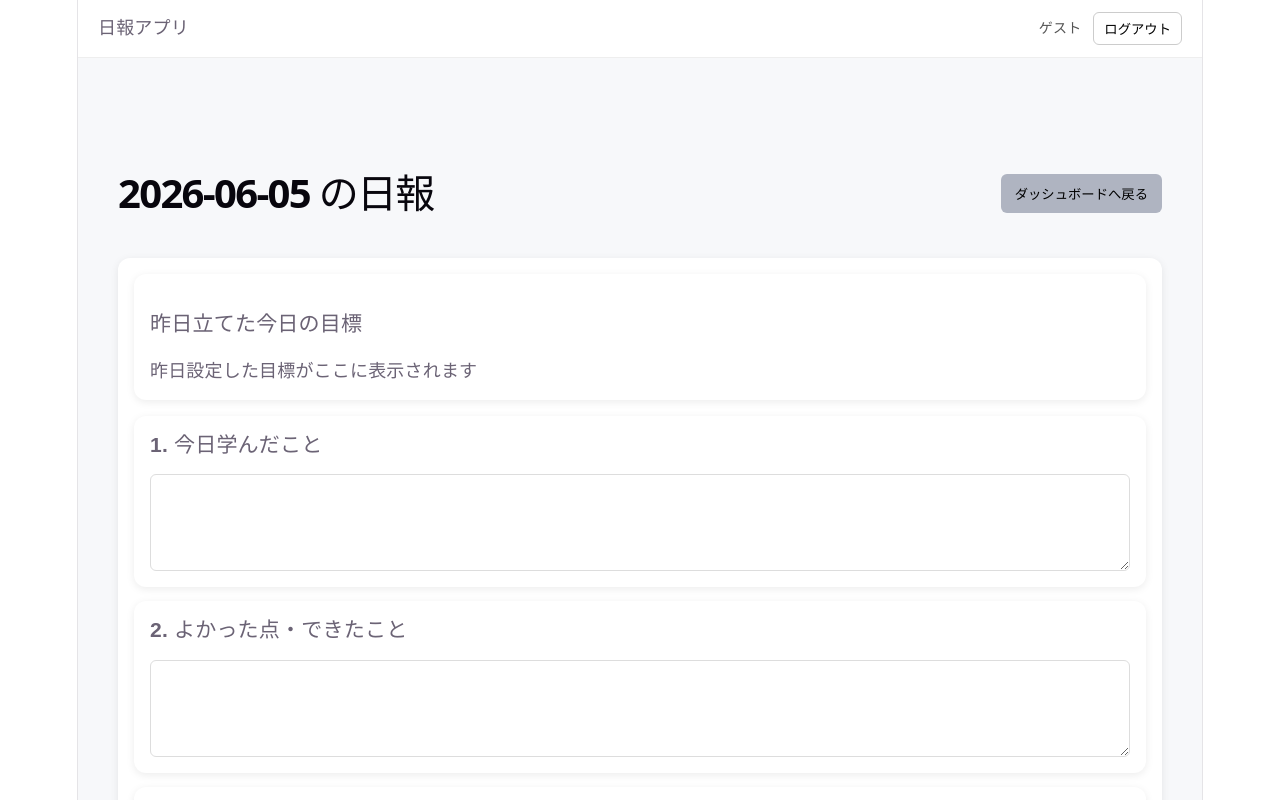
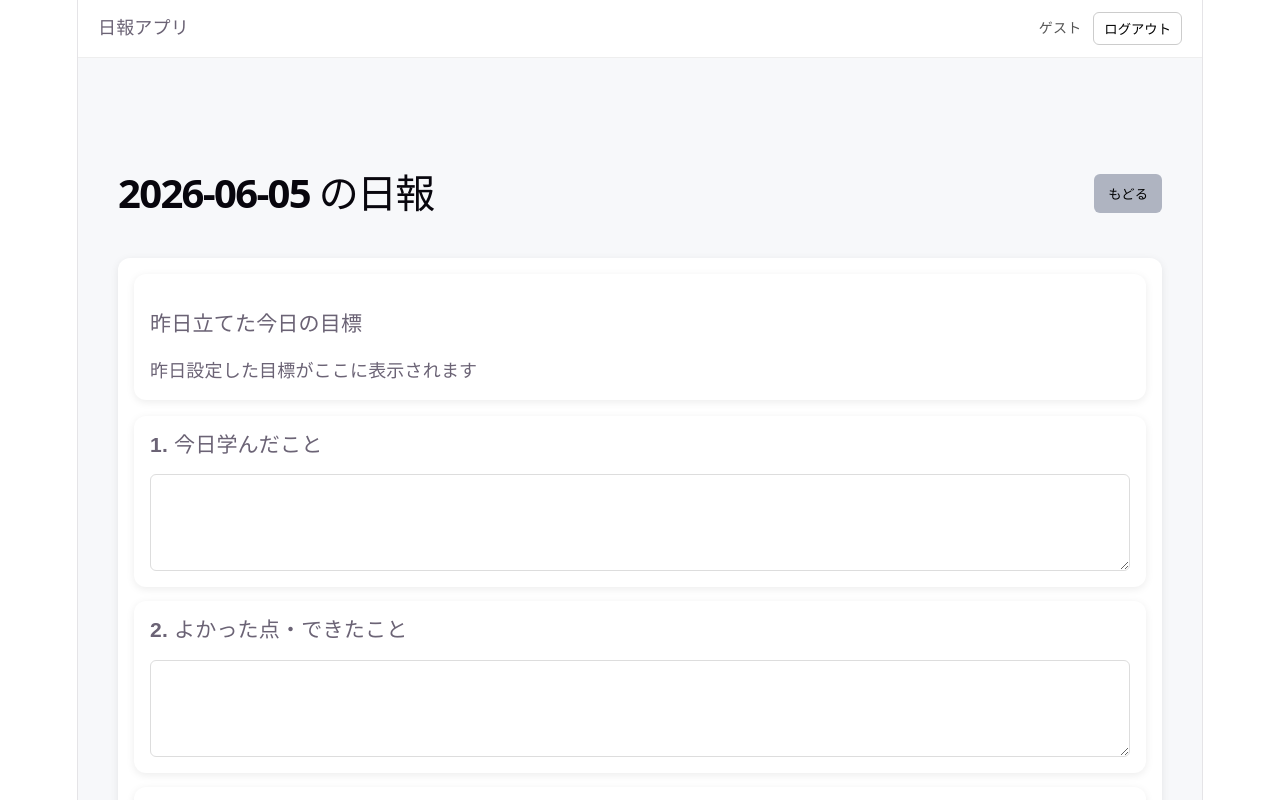
Before and after one commit to tokoMatsubara/Nippo_group7, a React app in the folder frontend/: page /create-report in a window 1280 px wide. Shown: the top 800 px of the page. Built offline with nearby package versions, Linux system fonts and the light colour scheme; the HTML template or start-up script is replaced by a standard one.

Commit message:
ダッシュボード画面に戻るを削除し、ひとつ前の画面にもどるボタンを追加

```diff
--- a/frontend/src/pages/CreateReport.jsx
+++ b/frontend/src/pages/CreateReport.jsx
@@ -182,8 +182,8 @@ function CreateReport() {
         <div>
           <h1 className="title">{date} の日報{editDaily ? "編集" : ""}</h1>
         </div>
-        <div className="header-actions">
-          <button className="backButton" onClick={() => navigate("/dashboard")}>ダッシュボードへ戻る</button>
+        <div>
+          <button className="backButton" onClick={() => navigate(returnPath)}>もどる</button>
         </div>
       </header>
 
```
